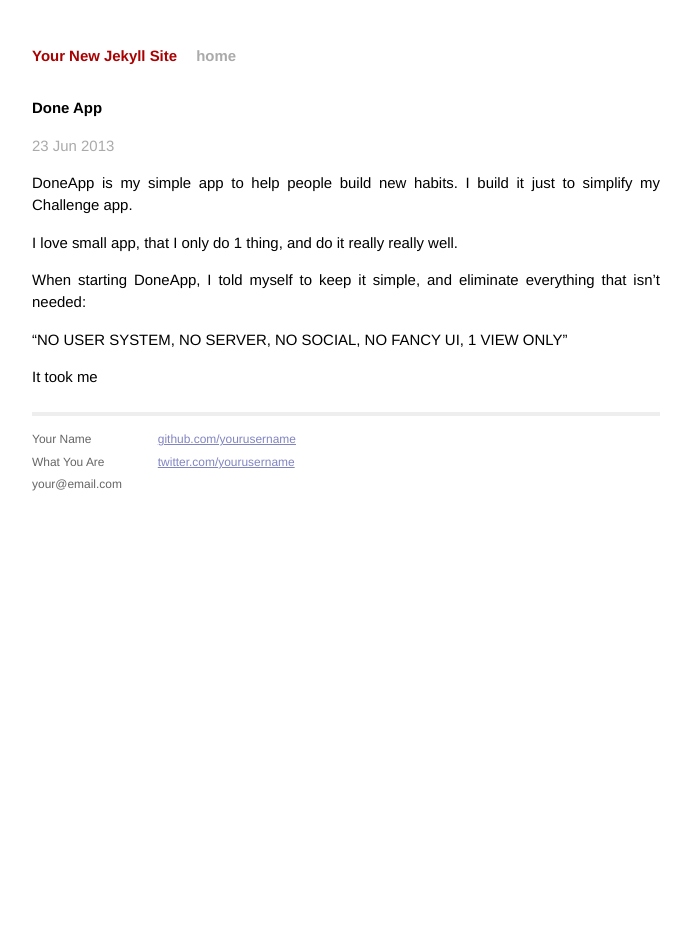
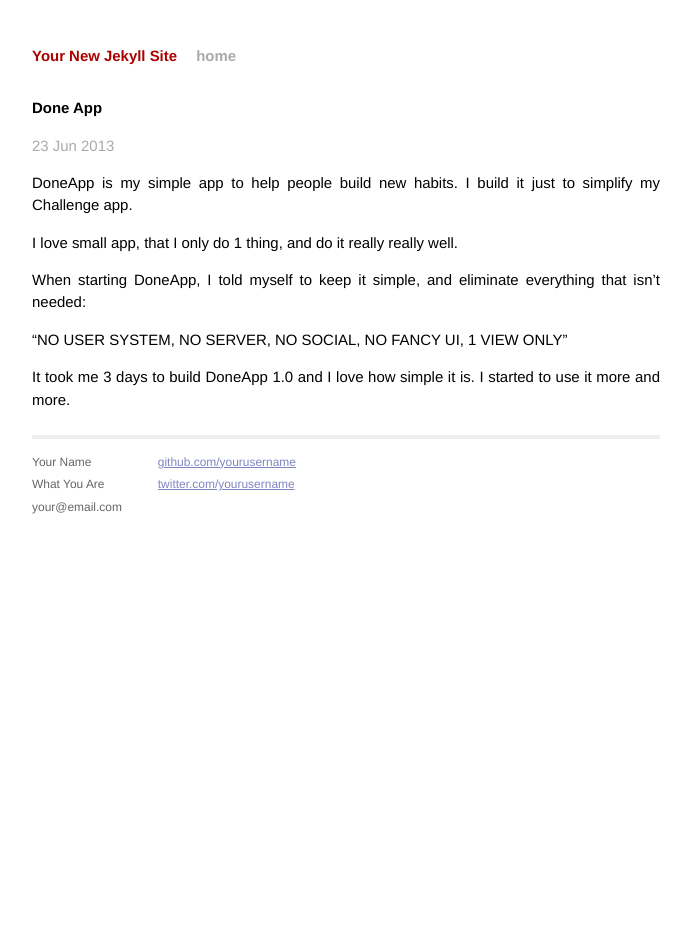
Before and after one commit to kongtest/kongtest.github.io, a Jekyll site: the page built from _posts/2013-06-23-done-app.md, in a window 1280 px wide. Shown: the whole page, without its empty margins (294-985 px from the left). Built offline with Jekyll 4.4.1, drawn with Linux system fonts in a browser that asks for light colours.

Commit message:
Update filename: _posts/2013-06-23-done-app.md

```diff
--- a/_posts/2013-06-23-done-app.md
+++ b/_posts/2013-06-23-done-app.md
@@ -14,4 +14,4 @@ When starting DoneApp, I told myself to keep it simple, and eliminate everything
 "NO USER SYSTEM, NO SERVER, NO SOCIAL, NO FANCY UI, 1 VIEW ONLY"
 
 
-It took me
+It took me 3 days to build DoneApp 1.0 and I love how simple it is. I started to use it more and more.
```
